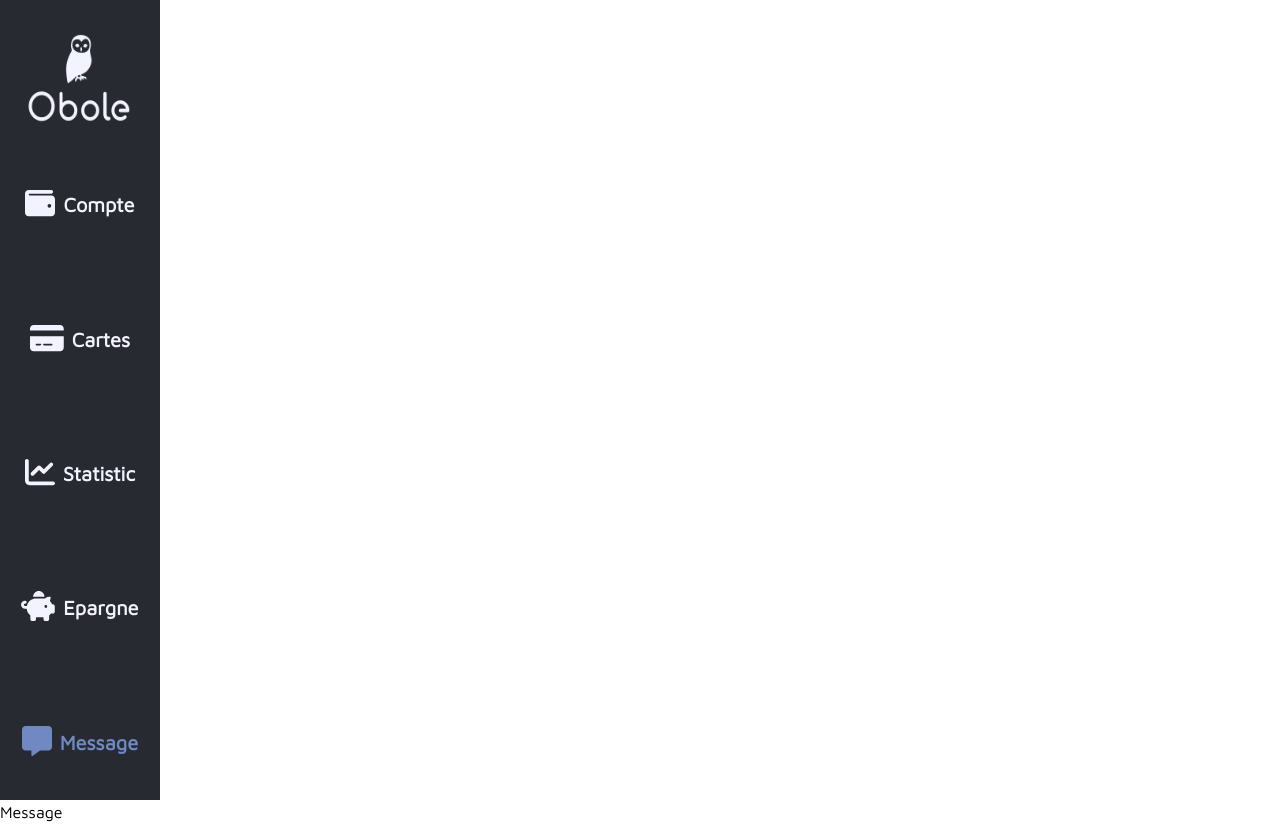
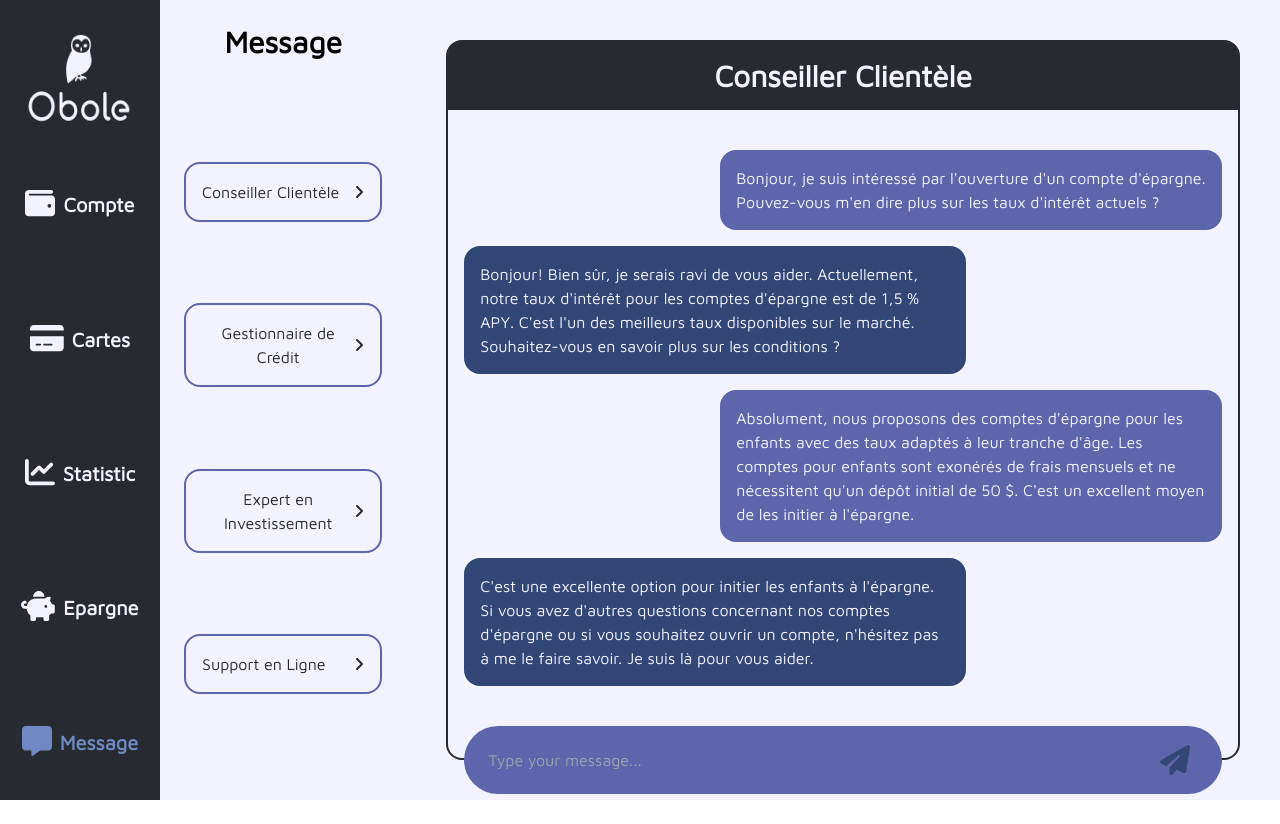
Before and after one commit to Pixeloceax/Obole, a React (Create React App) app: page /dashboard/message in a window 1280 px wide. Built offline with nearby package versions, Linux system fonts and the light colour scheme; sample sign-in values are in the browser's storage.

Commit message:
add message page and change

```diff
--- a/src/components/AccountOverview.jsx
+++ b/src/components/AccountOverview.jsx
@@ -95,8 +95,6 @@ function AccountOverview() {
     fetchData();
   }, []);
 
-  console.log(transaction);
-
   const [modalOpen, setModalOpen] = useState(false);
 
   const openModal = () => {
@@ -189,12 +187,11 @@ function AccountOverview() {
                 {data.SavingsAccount.map((livret, index) => (
                   <div
                     className={`flex items-center justify-center md:w-[50%] ${
-                      index === 0
+                      index != 0
                         ? "md:border-r-2 border-b-2 md:border-b-0 border-white"
                         : ""
                     }`}
                   >
-                    {console.log(livret.type)}
                     <div className="text-center">
                       <p className="text-white font-bold md:text-4xl text-xl mb-2">
                         {livret.type}
--- a/src/components/Navbar.jsx
+++ b/src/components/Navbar.jsx
@@ -25,7 +25,7 @@ const Navbar = () => {
   ];
 
   return (
-    <div className="top-0 left-0 h-screen text-white">
+    <div className="top-0 left-0 text-white">
       <div className="flex flex-col justify-between h-full md:w-40 w-20 fixed bg-black">
         <div className="flex self-center">
           <div className="h-36">
--- /dev/null
+++ b/src/components/ViewMessage.jsx
@@ -0,0 +1,140 @@
+import React, { useState } from "react";
+
+import { FontAwesomeIcon } from "@fortawesome/react-fontawesome";
+import {
+  faAngleRight,
+  faAngleLeft,
+  faPaperPlane,
+} from "@fortawesome/free-solid-svg-icons";
+
+const discussions = [
+  {
+    id: 1,
+    name: "Conseiller Clientèle",
+    messages: [
+      "Bonjour, je suis intéressé par l'ouverture d'un compte d'épargne. Pouvez-vous m'en dire plus sur les taux d'intérêt actuels ?",
+      "Bonjour! Bien sûr, je serais ravi de vous aider. Actuellement, notre taux d'intérêt pour les comptes d'épargne est de 1,5 % APY. C'est l'un des meilleurs taux disponibles sur le marché. Souhaitez-vous en savoir plus sur les conditions ?",
+      "Absolument, nous proposons des comptes d'épargne pour les enfants avec des taux adaptés à leur tranche d'âge. Les comptes pour enfants sont exonérés de frais mensuels et ne nécessitent qu'un dépôt initial de 50 $. C'est un excellent moyen de les initier à l'épargne.",
+      "C'est une excellente option pour initier les enfants à l'épargne. Si vous avez d'autres questions concernant nos comptes d'épargne ou si vous souhaitez ouvrir un compte, n'hésitez pas à me le faire savoir. Je suis là pour vous aider.",
+    ],
+  },
+  {
+    id: 2,
+    name: "Gestionnaire de Crédit",
+    messages: [
+      "Bonjour, j'aimerais en savoir plus sur les prêts hypothécaires que vous offrez.",
+      "Bonjour! Nous proposons divers types de prêts hypothécaires, y compris à taux fixe et à taux variable. Pourriez-vous me donner une idée de vos besoins spécifiques en matière de prêt hypothécaire ?",
+      "Je recherche un prêt hypothécaire à taux fixe pour l'achat d'une maison. Quelles sont les conditions et les taux actuels ?",
+      "Les conditions dépendent de divers facteurs, notamment de votre pointage de crédit et de vos revenus. Nous pouvons discuter de vos détails financiers pour vous fournir des informations plus précises. Les taux actuels pour les prêts hypothécaires à taux fixe varient en fonction de la durée du prêt. Pouvons-nous organiser une réunion pour discuter de vos besoins plus en détail ?",
+    ],
+  },
+  {
+    id: 3,
+    name: "Expert en Investissement",
+    messages: [
+      "Bonjour, je suis intéressé par l'investissement dans des fonds communs de placement. Pouvez-vous me donner des conseils à ce sujet ?",
+      "Bonjour! C'est formidable que vous envisagiez d'investir. Les fonds communs de placement sont un excellent moyen de diversifier vos investissements. Pourriez-vous me donner une idée de votre tolérance au risque et de vos objectifs financiers ?",
+      "Absolument. Je préfère un investissement à faible risque, mais je veux aussi voir un rendement stable à long terme.",
+      "C'est compréhensible. Nous pouvons explorer des fonds communs de placement axés sur la stabilité et le rendement. Je peux vous recommander quelques options qui correspondent à vos critères. Pouvons-nous discuter davantage de votre horizon de placement et de vos préférences ?",
+    ],
+  },
+  {
+    id: 4,
+    name: "Support en Ligne",
+    messages: [
+      "Bonjour, j'ai besoin d'aide concernant une transaction récente sur mon compte.",
+      "Bonjour! Je suis là pour vous aider. Pouvez-vous me fournir plus de détails sur la transaction en question ?",
+      "Oui, bien sûr. J'ai remarqué une déduction inattendue sur mon compte hier soir. Je ne suis pas sûr de ce que c'est.",
+      "Je comprends votre préoccupation. Pourriez-vous me fournir le montant de la déduction ainsi que la date et la description de la transaction ? Je vais vérifier cela pour vous.",
+    ],
+  },
+];
+
+const ViewMessage = () => {
+  const [selectedDiscussion, setSelectedDiscussion] = useState(discussions[0]);
+  const [showDiscussion, setShowDiscussion] = useState(false);
+
+  const handleClick = () => {
+    setShowDiscussion(!showDiscussion);
+  };
+
+  return (
+    <div className="flex justify-center h-screen">
+      <div
+        className={`md:w-1/5 flex flex-col justify-between m-6 md:flex
+        ${showDiscussion ? "hidden" : "md:flex"}
+      `}
+      >
+        <h1 className="text-3xl mb-5 text-center font-bold">Message</h1>
+        <div className="flex flex-col justify-evenly flex-grow">
+          {discussions.map((discussion) => (
+            <button
+              key={discussion.id}
+              className="p-4 text-black rounded-2xl border-2 border-purple justify-between flex items-center"
+              onClick={() => {
+                setSelectedDiscussion(discussion);
+                handleClick();
+              }}
+            >
+              <p>{discussion.name}</p>
+              <FontAwesomeIcon icon={faAngleRight} />
+            </button>
+          ))}
+        </div>
+      </div>
+      <div
+        className={`md:w-4/5 flex-col justify-between md:rounded-2xl border-2 border-black md:m-10 text-white items-center md:flex md:h-auto h-fit ${
+          showDiscussion ? "md:flex" : "hidden"
+        }`}
+      >
+        <div className="flex flex-col space-y-4 w-full">
+          <div className="w-full bg-black md:rounded-t-xl p-4 flex items-center">
+            <button className="md:hidden block">
+              <FontAwesomeIcon
+                icon={faAngleLeft}
+                className="text-white text-2xl mr-2"
+                onClick={() => handleClick()}
+              />
+            </button>
+            <h1 className=" text-3xl font-bold text-center flex-grow">
+              {selectedDiscussion.name}
+            </h1>
+          </div>
+
+          <div className="p-4">
+            {selectedDiscussion.messages.map((message, index) => (
+              <div key={index}
+              className="w-full flex justify-center
+              ">
+                <div
+                  className={`flex w-full p-4 items-start my-2 md:rounded-2xl rounded-lg
+                ${
+                  index % 2 === 0
+                    ? " bg-purple justify-end md:ml-[20vw]"
+                    : " bg-purple_foncer md:mr-[20vw] justify-start"
+                }`}
+                >
+                  <p className="">{message}</p>
+                </div>
+              </div>
+            ))}
+          </div>
+        </div>
+        <div className="w-full">
+          <div className="bg-purple p-4 m-4 rounded-full flex items-center bottom-0">
+            <input
+              type="text"
+              placeholder="Type your message..."
+              className="flex-grow px-2 py-1 bg-transparent focus:outline-none text-white"
+            />
+            <button className="text-purple_foncer text-3xl pr-4">
+              <FontAwesomeIcon icon={faPaperPlane} />
+            </button>
+          </div>
+        </div>
+      </div>
+    </div>
+  );
+};
+
+export default ViewMessage;
--- a/src/pages/Cartes.jsx
+++ b/src/pages/Cartes.jsx
@@ -5,7 +5,7 @@ import ViewCartes from "../components/ViewCartes";
 
 const Cartes = () => {
   return (
-    <div className="flex h-screen bg-white">
+    <div className="flex bg-white">
       <Navbar className="fixed top-0 w-full z-50" />
       <div className="w-full md:pl-40 pl-20">
         <ViewCartes />
--- a/src/pages/Epargne.jsx
+++ b/src/pages/Epargne.jsx
@@ -4,9 +4,11 @@ import Navbar from "../components/Navbar";
 
 const Epargne = () => {
   return (
-    <div>
-      <Navbar />
-      Epargne
+    <div className="flex bg-white">
+      <Navbar className="fixed top-0 w-full z-50" />
+      <div className="w-full md:pl-40 pl-20">
+        Epargne
+      </div>
     </div>
   );
 };
--- a/src/pages/Message.jsx
+++ b/src/pages/Message.jsx
@@ -1,14 +1,17 @@
-import React from 'react';
+import React from "react";
 
-import Navbar from '../components/Navbar';
+import Navbar from "../components/Navbar";
+import ViewMessage from "../components/ViewMessage";
 
 const Message = () => {
-    return (
-        <div>
-            <Navbar />
-            Message
-        </div>
-    );
+  return (
+    <div className="flex bg-white">
+      <Navbar className="fixed top-0 w-full z-50" />
+      <div className="w-full md:pl-40 pl-20">
+        <ViewMessage />
+      </div>
+    </div>
+  );
 };
 
 export default Message;
--- a/src/pages/Payment.jsx
+++ b/src/pages/Payment.jsx
@@ -35,15 +35,25 @@ const Payment = () => {
   const handleClickButton = async () => {
     try {
       const { number_carte, month, year, ccv, type, prix } = formData;
-      console.log(number_carte, month, year, ccv, type, prix);
       const formattedDate = `${month.padStart(2, "0")}/${year.slice(-2)}`;
-      const response = await fetch(
-        `https://obole-back.onrender.com/payment?number_carte=${number_carte}&date=${formattedDate}&ccv=${ccv}&montant=${prix}&type=${type}`
-      );
+
+      const paymentBody = {
+        cardNumber: number_carte,
+        expirationDate: formattedDate,
+        CCV: ccv,
+        paymentAmount: prix,
+        categorie: type,
+      };
+      const response = await fetch(`http://localhost:5000/payment`, {
+        method: "POST",
+        headers: {
+          Authorization: `Bearer ${localStorage.getItem("token")}`,
+        },
+        body: JSON.stringify(paymentBody),
+      });
       if (!response.ok) {
         throw new Error("Something went wrong!");
       }
-      console.log(response);
       const result = await response.json();
       setData(result);
     } catch (error) {
--- a/src/pages/Statistic.jsx
+++ b/src/pages/Statistic.jsx
@@ -5,9 +5,9 @@ import ViewStatistic from "../components/ViewStatistic";
 
 const Statistic = () => {
   return (
-    <div className="flex h-screen overflow-hidden">
+    <div className="flex bg-white">
       <Navbar className="fixed top-0 w-full z-50" />
-      <div className="w-full overflow-y-scroll h-full">
+      <div className="w-full md:pl-40 pl-20">
         <ViewStatistic />
       </div>
     </div>
```
Also changed, not shown: src/components/ViewCartes.jsx (+59 -69 lines), 3 other files (tests, documents, lock files or other folders).
